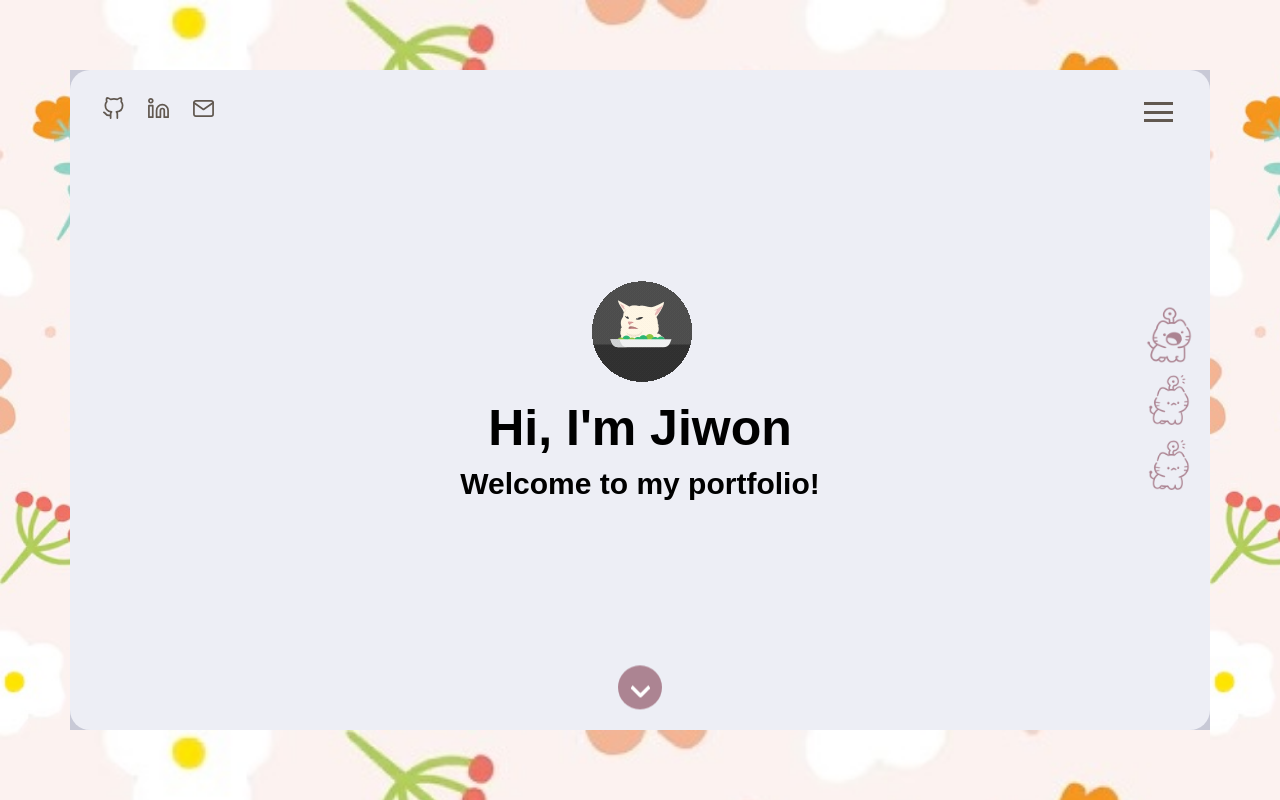
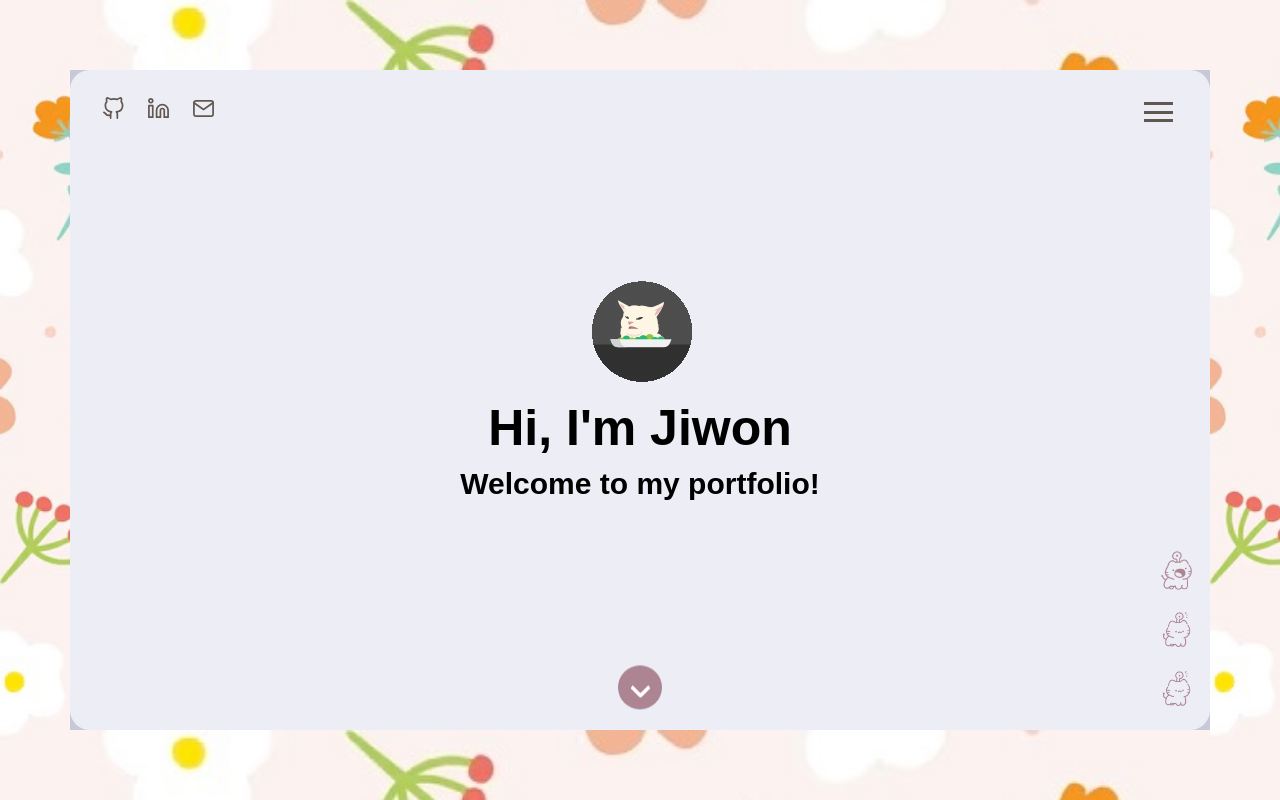
Before and after one commit to Jbae1004/j1bae-portfolio, a React (Create React App) app: page / in a window 1280 px wide. Built offline with nearby package versions, Linux system fonts and the light colour scheme; a web font is replaced by a local one.

Commit message:
BreadCrumbs updated

```diff
--- a/src/components/BreadCrumbs/BreadCrumbs.module.scss
+++ b/src/components/BreadCrumbs/BreadCrumbs.module.scss
@@ -1,24 +1,26 @@
 .crumbs {
   position: absolute;
   right: 16px;
-  top: 50%;
-  transform: translateY(-50%);
+  bottom: 20px;
   display: flex;
   flex-direction: column;
-  gap: 15px;
+  gap: 20px;
 }
 
 .item {
   all: unset;
   cursor: pointer;
-  line-height: 0;
 }
 
 .icon {
-  width: 50px;
-  height: 50px;
+  width: 35px;
+  height: 35px;
   transition: transform 120ms ease, opacity 120ms ease;
 }
 
-.icon:hover { transform: scale(1.06);}
-.active { transform: scale(1.1);}
+.icon:hover {
+  transform: scale(1.06);
+}
+.active {
+  transform: scale(1.1);
+}
```
